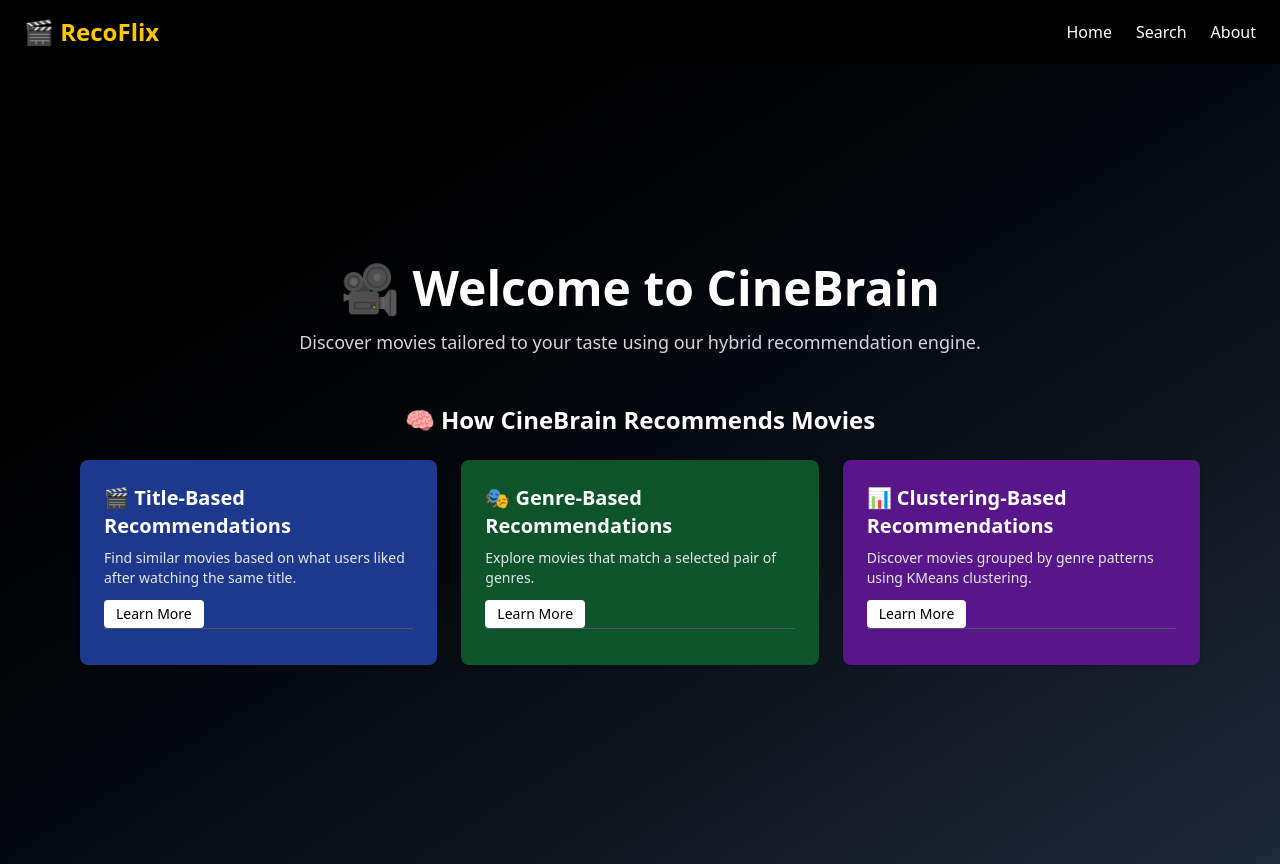
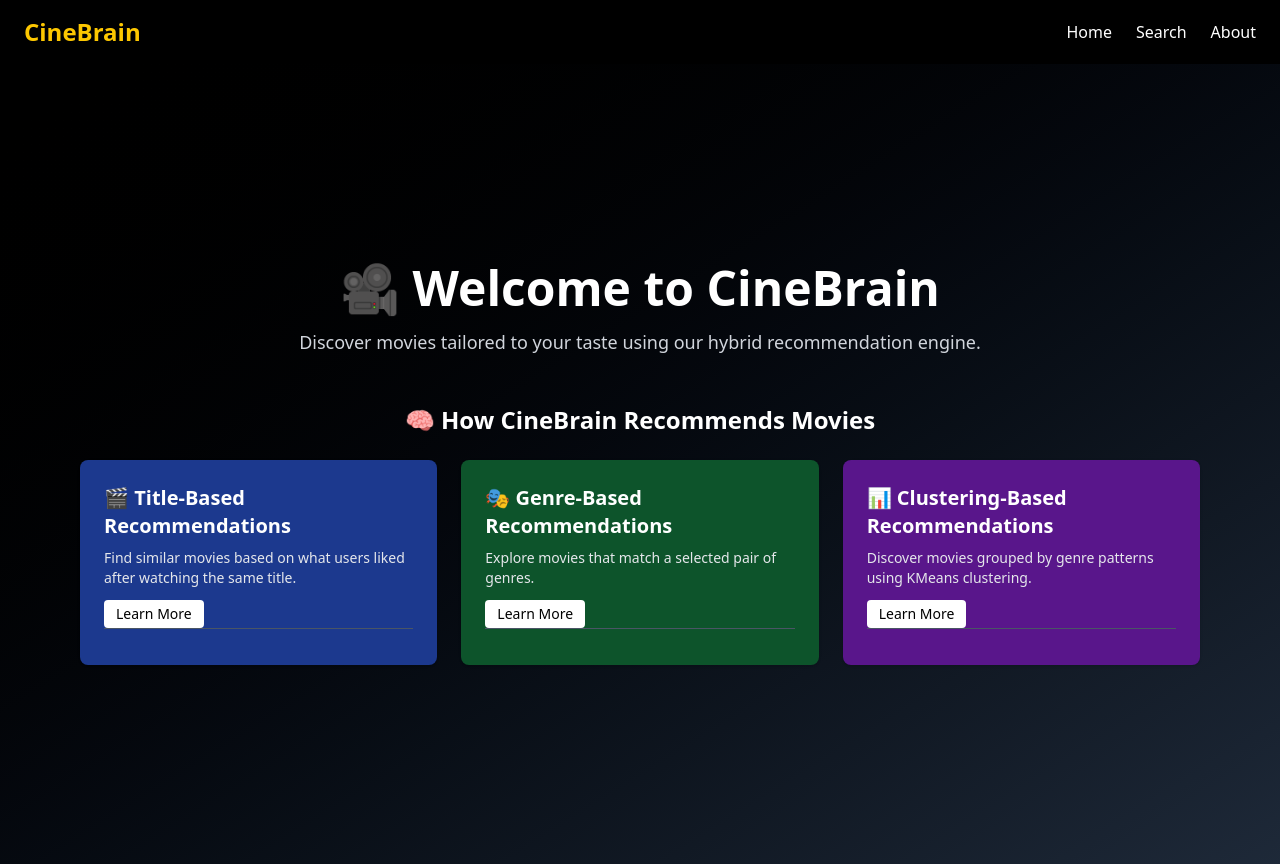
Before and after one commit to virend3rp/CineBrain, a React (Vite) app in the folder movie-recommender-frontend/: page / in a window 1280 px wide. Built offline with nearby package versions, Linux system fonts and the light colour scheme; no server answers.

Commit message:
Update Navbar.jsx

```diff
--- a/movie-recommender-frontend/src/components/Navbar.jsx
+++ b/movie-recommender-frontend/src/components/Navbar.jsx
@@ -4,7 +4,7 @@ import { Link } from 'react-router-dom';
 const Navbar = () => {
   return (
     <nav className="bg-black text-white px-6 py-4 flex justify-between items-center shadow-lg">
-      <h1 className="text-2xl font-bold text-yellow-400">🎬 RecoFlix</h1>
+      <h1 className="text-2xl font-bold text-yellow-400">CineBrain</h1>
       <ul className="flex gap-6">
         <li><Link to="/" className="hover:text-yellow-300">Home</Link></li>
         <li><Link to="/search" className="hover:text-yellow-300">Search</Link></li>
```
